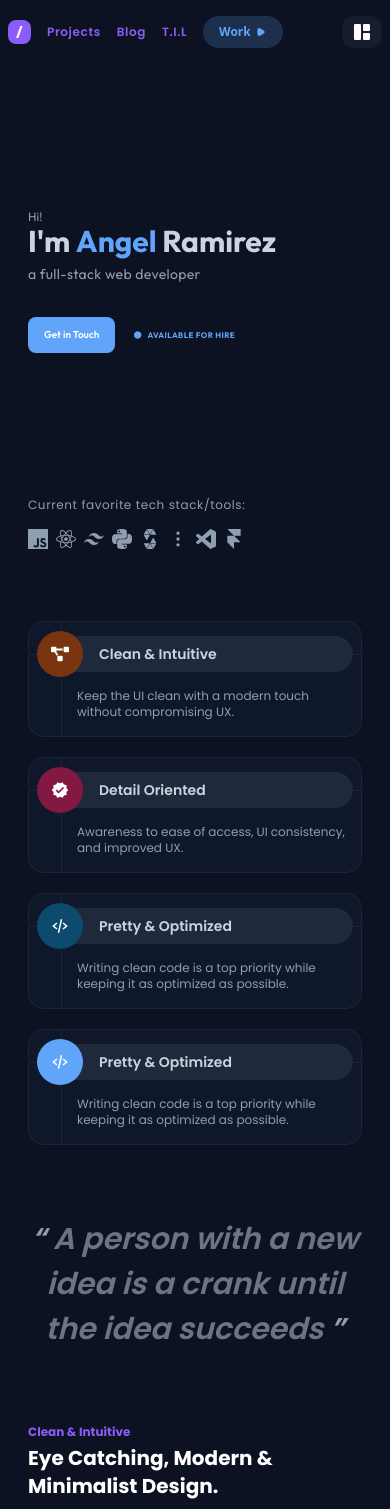
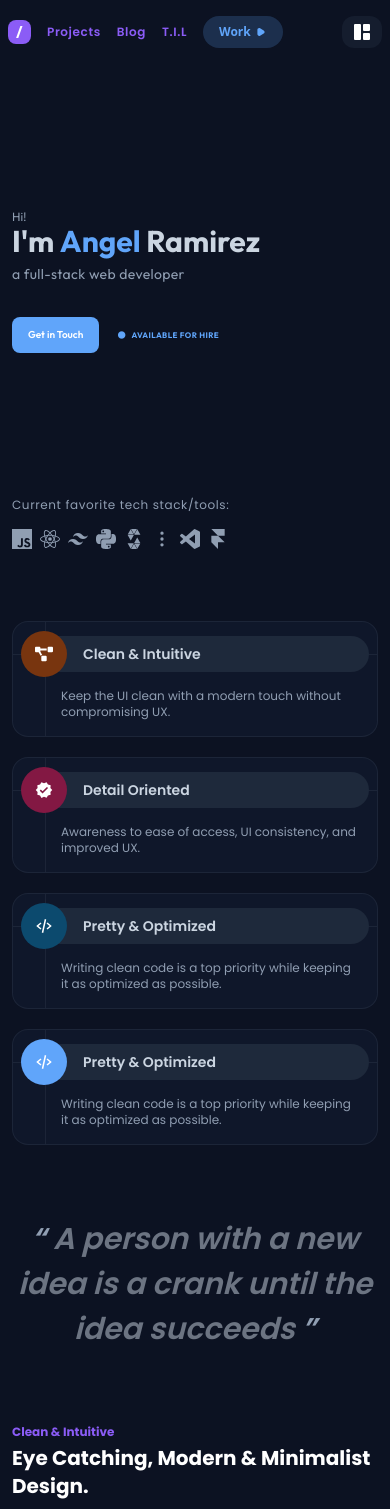
Before and after one commit to ImJars/Development-full-coding, a React (Vite) app: page / in a window 390 px wide. Shown: the top 1509 px of the page. Built offline with nearby package versions, Linux system fonts and the light colour scheme.

Commit message:
Update home.jsx

```diff
--- a/src/home.jsx
+++ b/src/home.jsx
@@ -175,13 +175,13 @@ function Home() {
     <>
       <HomeWraped>
         <div ref={ref} className="bg-primary text-white font-poppins">
-          <HomeSection>
+          <HomeSection className="mx-1 sm:mx-0">
             <div className="content-wrapped block mx-auto pt-52 pb-28">
               <div className="relative">
                 <TitleSection className="relative z-10">
                   <motion.h1
                     animate={animateHi}
-                    className="ml-5 sm:ml-0 font-outfit greeting opacity-0 transform -translate-x-10 text-text-general"
+                    className="ml-0 font-outfit greeting opacity-0 transform -translate-x-10 text-text-general"
                   >
                     Hi!
                   </motion.h1>
@@ -189,7 +189,7 @@ function Home() {
                     animate={animateName}
                     className="text-text-white-gray font-outfit opacity-0 transform -translate-x-10 leading-none font-bold mb-2"
                   >
-                    <h2 className="name ml-5 sm:ml-0">
+                    <h2 className="name ml-0">
                       I'm&nbsp;
                       <font className="text-text-blue">Angel</font>
                       &nbsp;Ramirez
@@ -197,7 +197,7 @@ function Home() {
                   </motion.div>
                   <motion.h3
                     animate={animateJob}
-                    className="ml-5 sm:ml-0 font-outfit job opacity-0 transform -translate-x-10 tracking-wide text-text-general"
+                    className="ml-0 font-outfit job opacity-0 transform -translate-x-10 tracking-wide text-text-general"
                   >
                     a full-stack web developer
                   </motion.h3>
@@ -205,7 +205,7 @@ function Home() {
                 <div className="flex mt-8">
                   <motion.button
                     animate={animateButton}
-                    className="ml-5 sm:ml-0 opacity-0 transform -translate-x-10 bg-text-blue text-white
+                    className="ml-0 opacity-0 transform -translate-x-10 bg-text-blue text-white
                                             rounded-lg px-4 py-1 sm:px-8 sm:py-2 font-semibold text-sm"
                   >
                     <Buttonned className="font-outfit">Get in Touch</Buttonned>
@@ -234,7 +234,7 @@ function Home() {
                 </div>
                 <motion.div
                   animate={animateStack}
-                  className="ml-5 sm:ml-0 opacity-0 transform -translate-x-10 mt-36"
+                  className=":ml-0 opacity-0 transform -translate-x-10 mt-36"
                 >
                   <h1 className="text-xs tracking-wider text-text-general">
                     Current favorite tech stack/tools:
@@ -279,7 +279,7 @@ function Home() {
               </div>
             </div>
           </HomeSection>
-          <HomeSection className="-mt-10 pb-24 mx-5 sm:mx-0">
+          <HomeSection className="-mt-10 pb-24 mx-1 sm:mx-0">
             <div className="content-wrapped block mx-auto">
               <Cards>
                 <CardHome
@@ -317,7 +317,7 @@ function Home() {
               </Cards>
             </div>
           </HomeSection>
-          <HomeSection className="-mt-16 pb-24 mx-5 sm:mx-0">
+          <HomeSection className="-mt-16 pb-24 mx-1 sm:mx-0">
             <div className="content-wrapped mx-auto">
               <TextHome
                 text={
@@ -326,7 +326,7 @@ function Home() {
               />
             </div>
           </HomeSection>
-          <HomeSection className="-mt-16 pb-24 mx-5 sm:mx-0">
+          <HomeSection className="-mt-16 pb-24 mx-1 sm:mx-0">
             <section className="content-wrapped mx-auto">
               <div>
                 <SubHome
```
